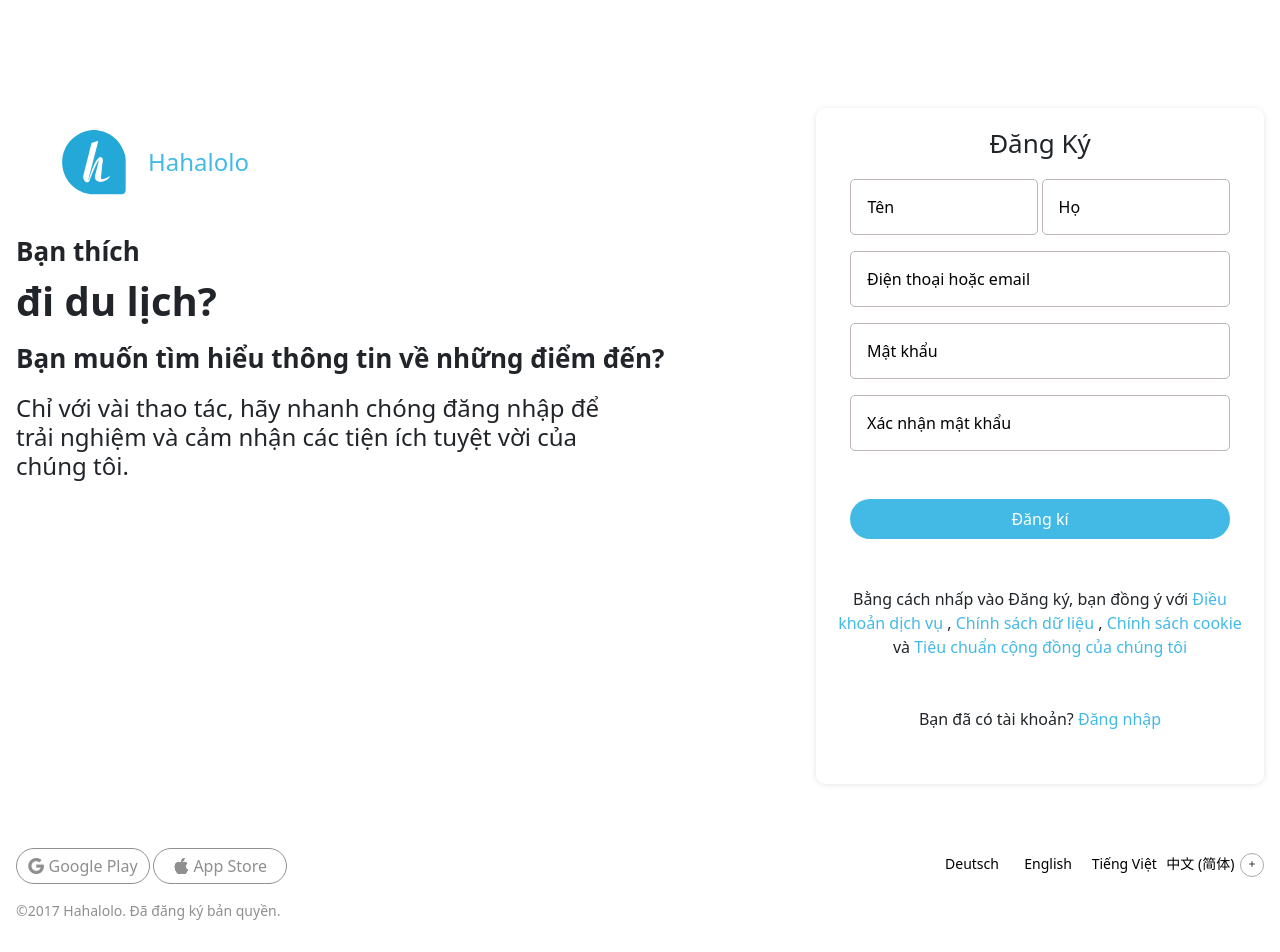
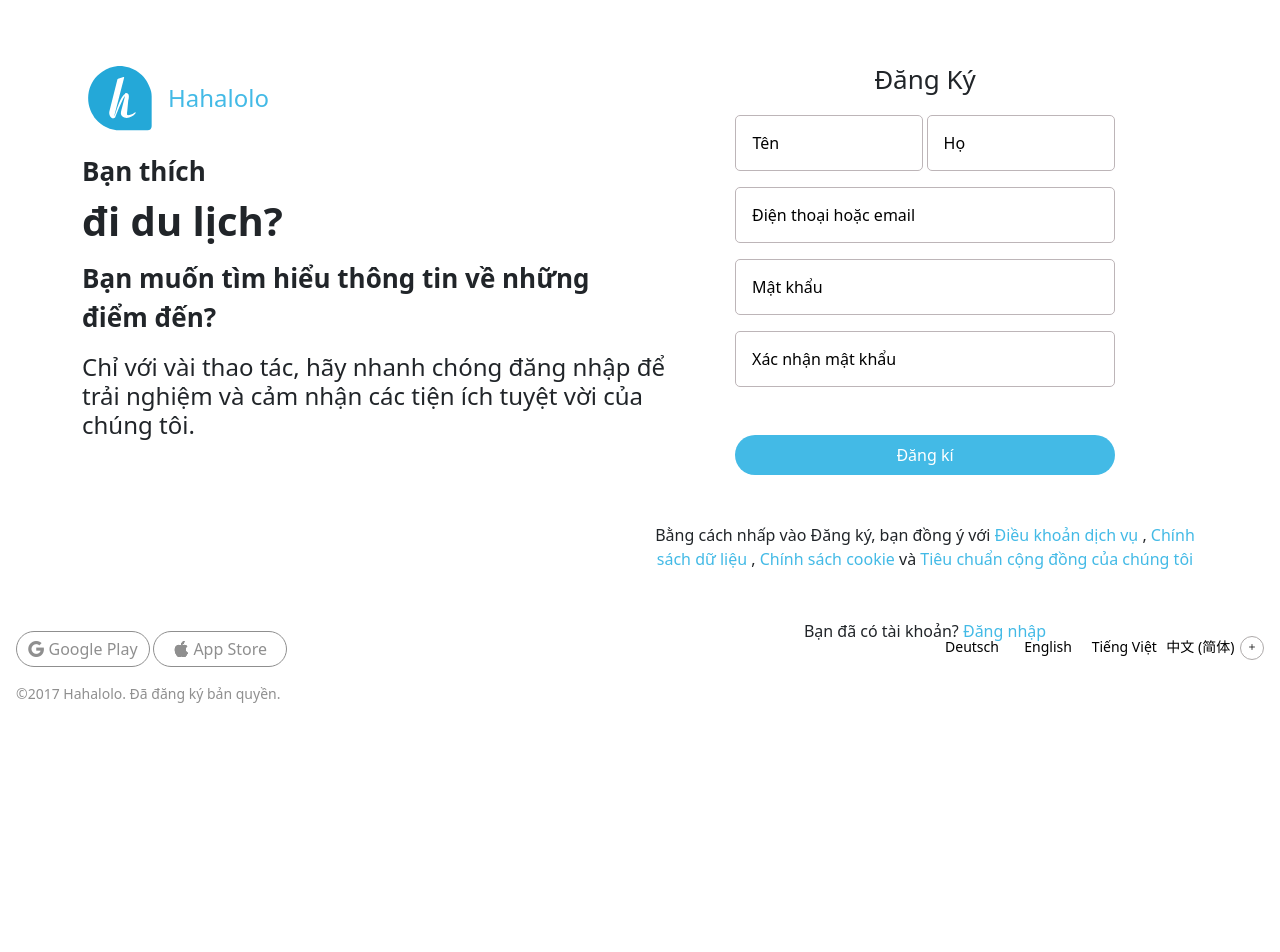
Before and after one commit to devShinchoku/BTL_nhom9, a PHP site: page /accounts/sign-up/index.html in a window 1280 px wide. After the commit the page ends 703 px from the top, so only its background shows below. Run offline with PHP 8.4, Linux system fonts and the light colour scheme; some libraries are stand-ins or nearby versions.

Commit message:
fix cho thang nam

```diff
--- a/accounts/sign-up/index.html
+++ b/accounts/sign-up/index.html
@@ -1,5 +1,6 @@
 <!DOCTYPE html>
 <html lang="en">
+
 <head>
     <meta charset="UTF-8">
     <meta http-equiv="X-UA-Compatible" content="IE=edge">
@@ -11,27 +12,27 @@
     <link href="https://fonts.googleapis.com/icon?family=Material+Icons" rel="stylesheet">
     <link rel="stylesheet" href="/css/style.css">
 </head>
+
 <body>
-    <main>
-        <div class="su-sign-up mt-5">
-            <div class="" style="width: 800px; height: 692px;">
-                <div class="card-body">
+    <main class="container">
+        <div class="row">
+            <div class="col-md-6">
                 <div class="su-logos">
-                        <div class="su-logo">
-                            <a href="/" class="h-logo navbar-brand"><svg viewBox="0 0 24 24" class="MuiSvgIcon-root jss7" focusable="false" aria-hidden="true">
-                                <path fill="#24a8d8" d="M22 11.5c0-1-.2-1.9-.6-2.8-1.4-4.2-5.6-7-10-6.8h-.1c-1.7.2-3.4.7-4.9 1.8-4.6 3-5.8 9.2-2.8 13.9v.1c.2.2.3.6.6.8l.1.1c1.9 2.2 4.7 3.6 7.7 3.6h8.7c.8 0 1.3-.6 1.3-1.3v-9.4z">
+                    <a href="../../" class="su-logo">
+                        <svg viewBox="0 0 24 24" focusable="false" aria-hidden="true">
+                            <path fill="#24a8d8"
+                                d="M22 11.5c0-1-.2-1.9-.6-2.8-1.4-4.2-5.6-7-10-6.8h-.1c-1.7.2-3.4.7-4.9 1.8-4.6 3-5.8 9.2-2.8 13.9v.1c.2.2.3.6.6.8l.1.1c1.9 2.2 4.7 3.6 7.7 3.6h8.7c.8 0 1.3-.6 1.3-1.3v-9.4z">
                             </path>
-                                <path fill="#FFF" d="M16.9 16.8c-.7.9-1.7 1.4-2.8 1.5-.5 0-1-.1-1.4-.5-.3-.3-.5-.8-.4-1.2 0-.2 0-.4.1-.6 0-.2.1-.5.2-.8l1-3.8c-.2.3-.4.5-.6.8-.9 1.8-1.7 3.7-2.4 5.6 0 .1-.1.3-.2.4h-.1c-.1.1-.3.2-.5.2s-.4-.1-.5-.2c-.3-.2-.4-.4-.5-.6-.1-.3-.2-.5-.2-.8s0-.5.1-.8l2.5-9.9c0-.1.1-.2.2-.2l1.7-.5h.1c.1 0 .1.1.1.2l-3.1 12v.2c0-.1.1-.2.2-.5l.3-.9c.2-.7.5-1.4.7-2s.5-1.3.8-1.9c.3-.6.6-1.1 1.1-1.6.1-.1.2-.2.3-.2v-.1s0-.1.1-.1v-.1h.2c.3 0 .5.1.7.3.2.3.2.6.2.9 0 .4-.1.8-.2 1.2l-.3 3.2c-.1.4-.1.8-.1 1.2.1.2.3.3.8.2.7-.2 1.3-.5 1.8-.9.1 0 .2.2.1.3z">
+                            <path fill="#FFF"
+                                d="M16.9 16.8c-.7.9-1.7 1.4-2.8 1.5-.5 0-1-.1-1.4-.5-.3-.3-.5-.8-.4-1.2 0-.2 0-.4.1-.6 0-.2.1-.5.2-.8l1-3.8c-.2.3-.4.5-.6.8-.9 1.8-1.7 3.7-2.4 5.6 0 .1-.1.3-.2.4h-.1c-.1.1-.3.2-.5.2s-.4-.1-.5-.2c-.3-.2-.4-.4-.5-.6-.1-.3-.2-.5-.2-.8s0-.5.1-.8l2.5-9.9c0-.1.1-.2.2-.2l1.7-.5h.1c.1 0 .1.1.1.2l-3.1 12v.2c0-.1.1-.2.2-.5l.3-.9c.2-.7.5-1.4.7-2s.5-1.3.8-1.9c.3-.6.6-1.1 1.1-1.6.1-.1.2-.2.3-.2v-.1s0-.1.1-.1v-.1h.2c.3 0 .5.1.7.3.2.3.2.6.2.9 0 .4-.1.8-.2 1.2l-.3 3.2c-.1.4-.1.8-.1 1.2.1.2.3.3.8.2.7-.2 1.3-.5 1.8-.9.1 0 .2.2.1.3z">
                             </path>
                         </svg>
                     </a>
-                        </div>
                     <span class="su-logo-font">
                         Hahalolo
                     </span>
                 </div>
-                </div>
-                <div class="su-youlike">
+                <div style="font-size: 26px;">
                     <div class="mt-3">
                         <span>
                             <b>
@@ -39,7 +40,7 @@
                             </b>
                         </span>
                     </div>
-                    <div class="su-youlike1">
+                    <div style="font-size: 40px;">
                         <span>
                             <b>
                                 đi du lịch?
@@ -53,18 +54,18 @@
                             </b>
                         </span>
                     </div>
-                    <div class="su-youlike2 mt-3">
+                    <div class="su-youlike2 mt-3" style="  height: 57px; width: 595px;">
                         <span>
-                            <h6 class="su-youlike2-1">
-                                Chỉ với vài thao tác, hãy nhanh chóng đăng nhập để trải nghiệm và cảm nhận các tiện ích tuyệt vời của chúng tôi.
+                            <h6 class="su-youlike2-1" style="font-size: 24px; font-weight: 400;">
+                                Chỉ với vài thao tác, hãy nhanh chóng đăng nhập để trải nghiệm và cảm nhận các tiện ích
+                                tuyệt vời của chúng tôi.
                             </h6>
                         </span>
                     </div>
                 </div>
             </div>
 
-            <div class="card" style="width: 448px; height: 676px; border-radius: 10px;">
-                <div class="card-body">
+            <form class="col-md-6">
                 <div class="su-signup-form">
                     <div class="su-signup-formsu">
                         <span>
@@ -152,10 +153,10 @@
                         </span>
                     </div>
                 </div>
+            </form>
+        </div>
+    </main>
 
-                </div>
-            </div>
-        </div>
     <footer>
         <div class="su-footer mt-5">
             <div class="" style="width: 1248px; height: 52px;">
@@ -196,9 +197,6 @@
             </div>
         </div>
     </footer>
-    </main>
-
-
 
 
 
@@ -213,4 +211,5 @@
         integrity="sha384-QJHtvGhmr9XOIpI6YVutG+2QOK9T+ZnN4kzFN1RtK3zEFEIsxhlmWl5/YESvpZ13"
         crossorigin="anonymous"></script>
 </body>
+
 </html>
--- a/css/style.css
+++ b/css/style.css
@@ -835,22 +835,10 @@ input[type="datetime"]{
   font-size: 24px;
   color: #43bae6;
   font-weight: 500;
-  margin: 20px 40px;
+  padding: 20px 10px 20px 10px;
 }
-.su-youlike{
-  font-size: 26px;
-}
-.su-youlike1{
-  font-size: 40px;
-}
-.su-youlike2{
-  height: 57px;
-  width: 595px;
-}
-.su-youlike2-1{
-  font-size: 24px;
-  font-weight: 400;
-}
+
+
 .su-signup-form{
   text-align: center;
 }
--- a/template/header.php
+++ b/template/header.php
@@ -16,7 +16,7 @@
     <header class="container-fluid fixed-top">
         <nav class="navbar navbar-expand-lg">
             <div class="container-fluid">
-                <a href="/" class="h-logo navbar-brand"><svg viewBox="0 0 24 24" class="MuiSvgIcon-root jss7" focusable="false" aria-hidden="true">
+                <a href="/" class="h-logo navbar-brand"><svg viewBox="0 0 24 24" focusable="false" aria-hidden="true">
                         <path fill="#24a8d8" d="M22 11.5c0-1-.2-1.9-.6-2.8-1.4-4.2-5.6-7-10-6.8h-.1c-1.7.2-3.4.7-4.9 1.8-4.6 3-5.8 9.2-2.8 13.9v.1c.2.2.3.6.6.8l.1.1c1.9 2.2 4.7 3.6 7.7 3.6h8.7c.8 0 1.3-.6 1.3-1.3v-9.4z">
                         </path>
                         <path fill="#FFF" d="M16.9 16.8c-.7.9-1.7 1.4-2.8 1.5-.5 0-1-.1-1.4-.5-.3-.3-.5-.8-.4-1.2 0-.2 0-.4.1-.6 0-.2.1-.5.2-.8l1-3.8c-.2.3-.4.5-.6.8-.9 1.8-1.7 3.7-2.4 5.6 0 .1-.1.3-.2.4h-.1c-.1.1-.3.2-.5.2s-.4-.1-.5-.2c-.3-.2-.4-.4-.5-.6-.1-.3-.2-.5-.2-.8s0-.5.1-.8l2.5-9.9c0-.1.1-.2.2-.2l1.7-.5h.1c.1 0 .1.1.1.2l-3.1 12v.2c0-.1.1-.2.2-.5l.3-.9c.2-.7.5-1.4.7-2s.5-1.3.8-1.9c.3-.6.6-1.1 1.1-1.6.1-.1.2-.2.3-.2v-.1s0-.1.1-.1v-.1h.2c.3 0 .5.1.7.3.2.3.2.6.2.9 0 .4-.1.8-.2 1.2l-.3 3.2c-.1.4-.1.8-.1 1.2.1.2.3.3.8.2.7-.2 1.3-.5 1.8-.9.1 0 .2.2.1.3z">
```
Lines whose indentation alone changed are shown as unchanged.
